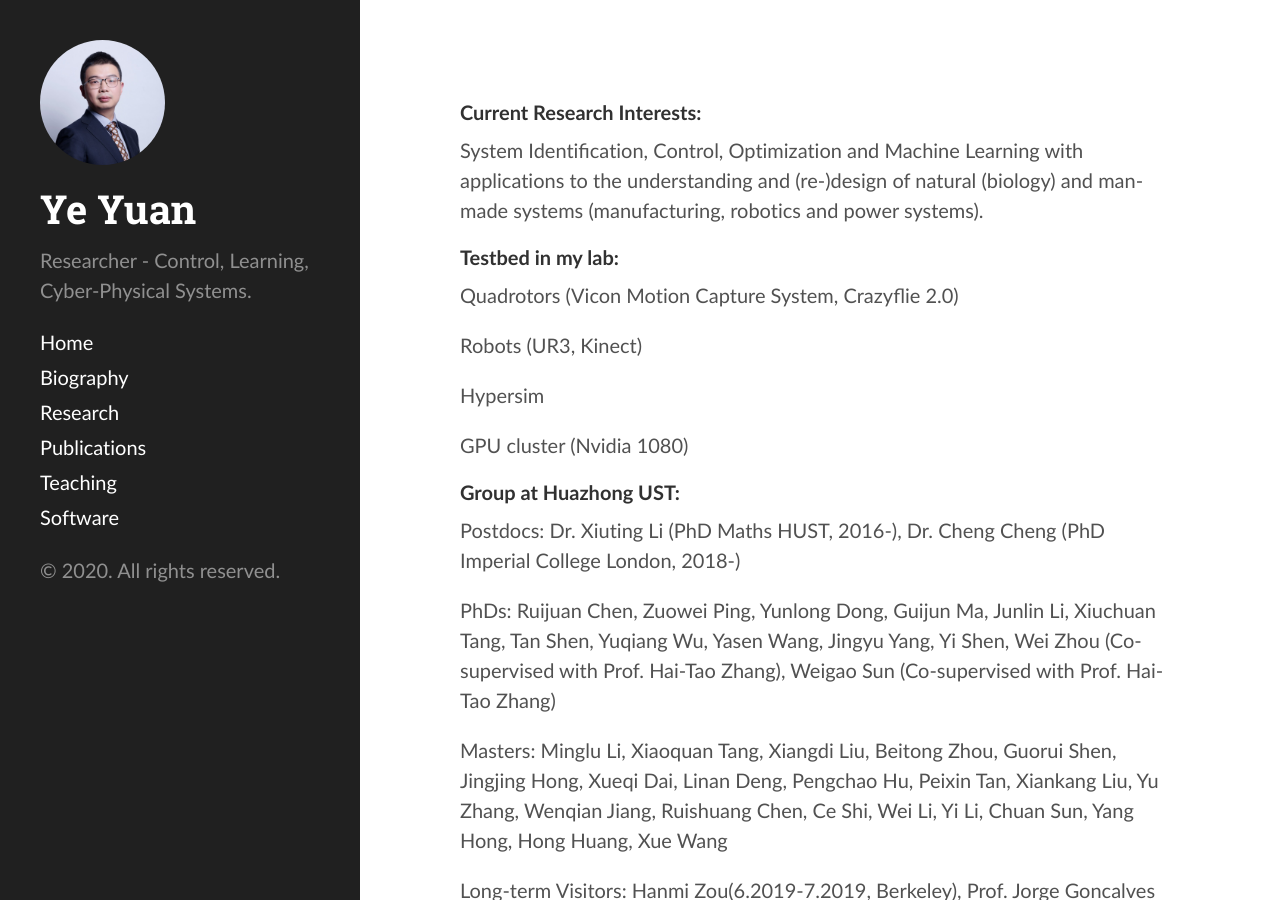
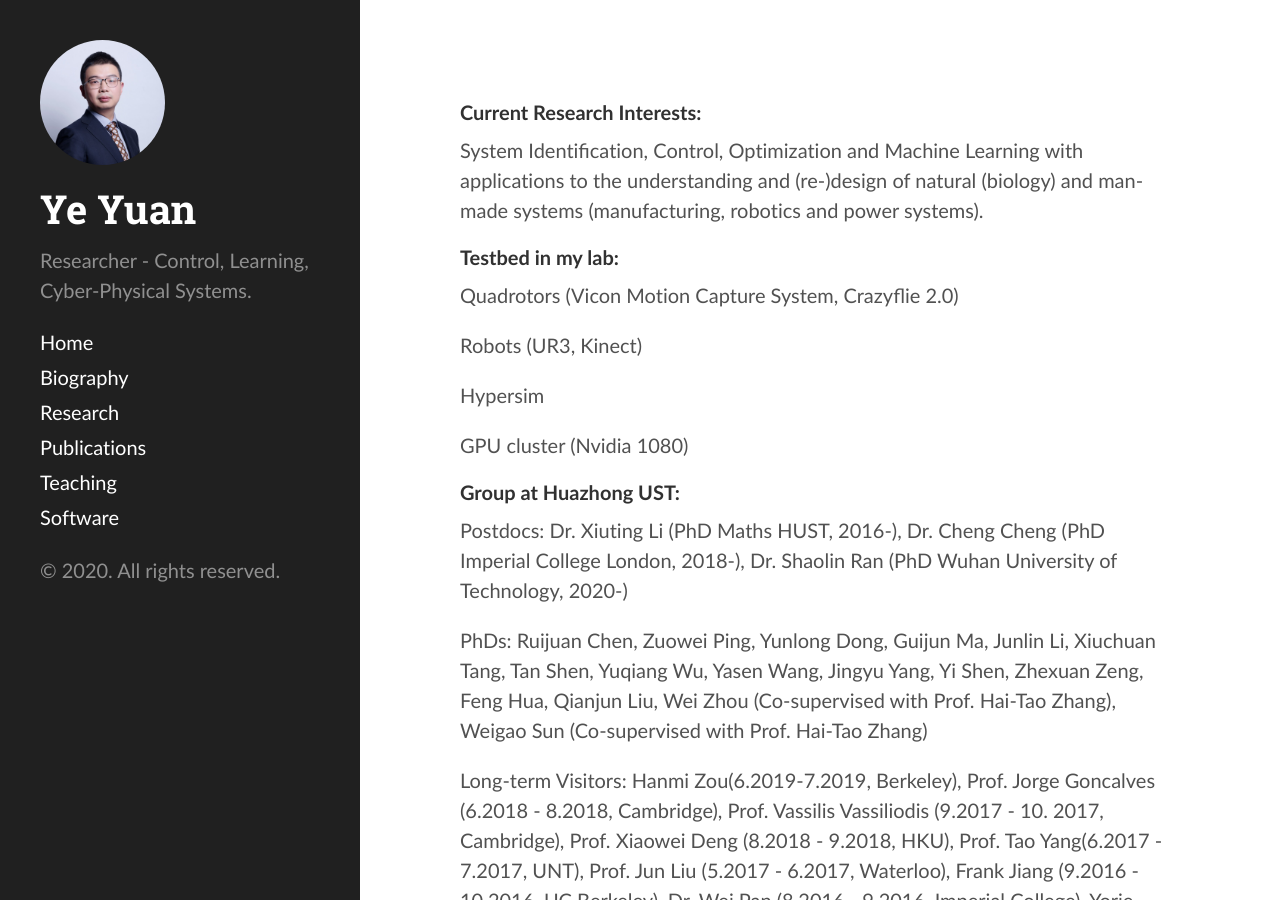
Before and after one commit to yy311/yy311.github.io, a Jekyll site: the page built from research.md, in a window 1280 px wide and 900 px high. Built offline with Jekyll 4.4.1, drawn with Linux system fonts in a browser that asks for light colours.

Commit message:
Update research.md

```diff
--- a/research.md
+++ b/research.md
@@ -19,11 +19,9 @@ GPU cluster (Nvidia 1080)
 
 #### Group at Huazhong UST:
 
-Postdocs: Dr. Xiuting Li (PhD Maths HUST, 2016-), Dr. Cheng Cheng (PhD Imperial College London, 2018-)
+Postdocs: Dr. Xiuting Li (PhD Maths HUST, 2016-), Dr. Cheng Cheng (PhD Imperial College London, 2018-), Dr. Shaolin Ran (PhD Wuhan University of Technology, 2020-)
 
-PhDs: Ruijuan Chen, Zuowei Ping, Yunlong Dong, Guijun Ma, Junlin Li, Xiuchuan Tang, Tan Shen, Yuqiang Wu, Yasen Wang, Jingyu Yang, Yi Shen, Wei Zhou (Co-supervised with  Prof. Hai-Tao Zhang), Weigao Sun (Co-supervised with Prof. Hai-Tao Zhang)
-
-Masters: Minglu Li, Xiaoquan Tang, Xiangdi Liu, Beitong Zhou, Guorui Shen, Jingjing Hong, Xueqi Dai, Linan Deng, Pengchao Hu, Peixin Tan, Xiankang Liu, Yu Zhang, Wenqian Jiang, Ruishuang Chen, Ce Shi, Wei Li, Yi Li, Chuan Sun, Yang Hong, Hong Huang, Xue Wang
+PhDs: Ruijuan Chen, Zuowei Ping, Yunlong Dong, Guijun Ma, Junlin Li, Xiuchuan Tang, Tan Shen, Yuqiang Wu, Yasen Wang, Jingyu Yang, Yi Shen, Zhexuan Zeng, Feng Hua, Qianjun Liu, Wei Zhou (Co-supervised with  Prof. Hai-Tao Zhang), Weigao Sun (Co-supervised with Prof. Hai-Tao Zhang)
 
 Long-term Visitors: Hanmi Zou(6.2019-7.2019, Berkeley), Prof. Jorge Goncalves (6.2018 - 8.2018, Cambridge), Prof. Vassilis Vassiliodis (9.2017 - 10. 2017, Cambridge), Prof. Xiaowei Deng (8.2018 - 9.2018, HKU), Prof. Tao Yang(6.2017 - 7.2017, UNT), Prof. Jun Liu (5.2017 - 6.2017, Waterloo), Frank Jiang (9.2016 - 10.2016, UC Berkeley), Dr. Wei Pan (8.2016 - 9.2016, Imperial College), Yorie Nakahira (Caltech)
 
```
